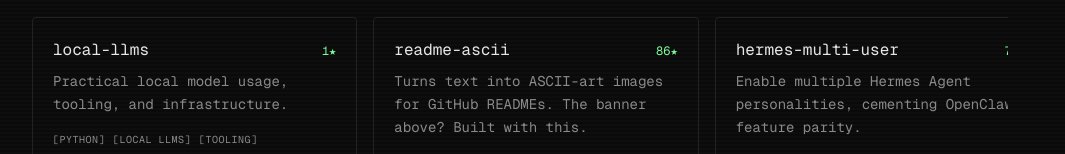
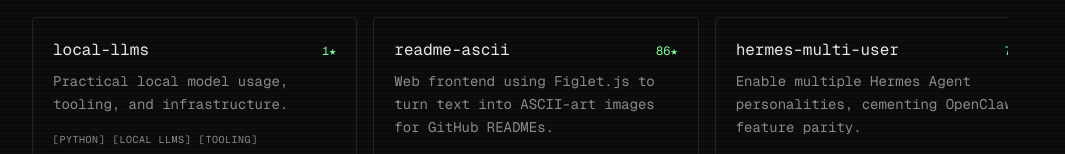
Before and after one commit to ajmeese7/agentic-portfolio, a Next.js app: page / in a window 1280 px wide. Shown: the part 646-800 px from the top of the page, without its empty margins (120-1185 px from the left). Built offline with nearby package versions, Linux system fonts and the light colour scheme; no server answers.

Commit message:
chore: improve readme-ascii description

```diff
--- a/src/content/projects.ts
+++ b/src/content/projects.ts
@@ -12,8 +12,7 @@
   {
     slug: "readme-ascii",
     title: "readme-ascii",
-    blurb:
-      "Turns text into ASCII-art images for GitHub READMEs. The banner above? Built with this.",
+    blurb: "Web frontend using Figlet.js to turn text into ASCII-art images for GitHub READMEs.",
     tags: ["JavaScript", "ASCII", "GitHub"],
     stars: 86,
     repo: "https://github.com/ajmeese7/readme-ascii",
```
